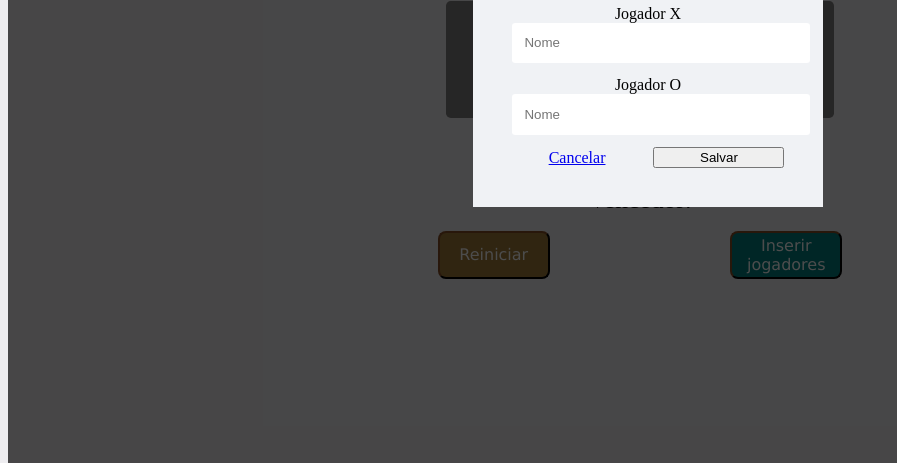
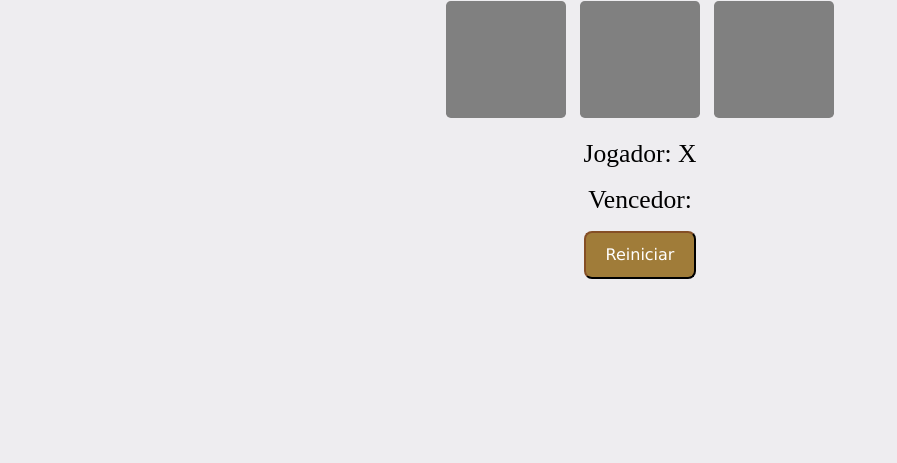
Before and after one commit to jeanwilk/dio-desafio-jogo-da-velha, a plain HTML site: page index.html in a window 1280 px wide. Shown: the part 337-800 px from the top of the page, without its empty margins (0-897 px from the left). Drawn offline with Linux system fonts and the light colour scheme.

Commit message:
Versão 1.0

```diff
--- a/index.html
+++ b/index.html
@@ -8,46 +8,7 @@
     <link rel="stylesheet" href="style.css">
 </head>
 <header>
-    <div class="modal-overlay">
-        <div class="modal">
-            <div id="form">
-                <h2>Insira os jogadores</h2>
-                <form action="" onsubmit="Form.submit(event)">
-                    <div class="input-group">
-                        <label
-                            class="sr-only"
-                            for="jogador-x">Jogador X</label>
-                        <input
-                            type="text"
-                            id="jogador-x"
-                            name="jogador-x"
-                            placeholder="Nome"
-                        />
-                    </div>
 
-                    <div class="input-group">
-                        <label
-                            class="sr-only"
-                            for="jogador-o">Jogador O</label>
-                        <input
-                            type="text"
-                            id="jogador-o"
-                            name="jogador-o"
-                            placeholder="Nome"
-                        />
-                    </div>
-
-                    <div class="input-group actions">
-                        <a
-                        onclick="Modal.close()"
-                        href="#"
-                        class="button cancel">Cancelar</a>
-                        <button>Salvar</button>
-                    </div>
-                </form>
-            </div>
-        </div>
-    </div>
 </header>
 
 <body>
@@ -83,17 +44,9 @@
         <label id="vencedor-selecionado"></label>
     </div>
 
-    <!--Botões-->
-    <div class="botoes">
-        <!--Botão reiniciar-->
-        <div>
-            <button id="reiniciar" onclick="reiniciar()">Reiniciar</button>
-        </div>
-
-        <div>
-            <!--Botão inserir jogadores-->
-            <button id="abrir-modal" onclick="Modal.open()  ">Inserir jogadores</button>
-        </div>
+    <!--Botão reiniciar-->
+    <div>
+        <button id="reiniciar" onclick="reiniciar()">Reiniciar</button>
     </div>
 </body>
 <script src="./velha.js"></script>
--- a/style.css
+++ b/style.css
@@ -1,70 +1,3 @@
-/* Modal ========================================================= */
-.modal-overlay {
-    width: 100%;
-    height: 100%;
-
-    background-color: rgba(0, 0, 0, 0.7);
-
-    position: fixed;
-    top: 0;
-
-    display: flex;
-    align-items: center;
-    justify-content: center;
-
-    opacity: 1;
-    visibility: visible;
-
-    z-index: 999;
-}
-
-.modal-overlay.active {
-    opacity: 0;
-    visibility: hidden;
-}
-
-.modal {
-    background: #f0f2f5;
-    padding: 2.4rem;
-    position: relative;
-    z-index: 1;
-}
-
-/* Form ========================================================= */
-#form {
-    max-width: 500px;
-}
-
-#form h2 {
-    margin-top: 0;
-}
-
-input {
-    border: none;
-    border-radius: 0.2rem;
-    padding: 0.8rem;
-    width: 100%;
-}
-
-.input-group {
-    margin-top: 0.8rem;
-}
-
-.input-group .help {
-    opacity: 0.4;
-}
-
-.input-group.actions {
-    display: flex;
-    justify-content: space-between;
-    align-items: center;
-}
-
-.input-group.actions .button,
-.input-group.actions button {
-    width: 48%;
-}
-
 /* Estilizar o body */
 body {
     text-align: center;
@@ -91,13 +24,6 @@ body {
     font-size: 1.6rem;
 }
 
-/* Estilizar os botões */
-.botoes {
-    display: flex;
-    justify-content: space-between;
-    margin: 0 23% 0;
-}
-
 /* Estilizar o botão reiniciar */
 #reiniciar {
     margin-top: 1rem;
@@ -111,26 +37,3 @@ body {
     border-radius: 0.5rem;
     border-color: rgb(49, 29, 14);
 }
-
-/* Estilizar o botão inserir jogadores */
-#abrir-modal {
-    margin-top: 1rem;
-    width: 7rem;
-    height: 3rem;
-    background: teal;
-    color: white;
-    font-size: 1rem;
-    font-family: Verdana, Geneva, Tahoma, sans-serif;
-    cursor: pointer;
-    border-radius: 0.5rem;
-    border-color: rgb(49, 29, 14);
-
-}
-
-/* Responsive ========================================================= */
-@media (min-width: 800px) {
-    .botoes {
-        display: flex;
-        justify-content: space-between;
-        margin: 0 34% 0;
-    }
--- a/velha.js
+++ b/velha.js
@@ -1,31 +1,3 @@
-// Adicionar ou remover a classe 'active' na classe 'modal-overlay'
-const Modal = {
-    open() {
-        // Abrir modal
-        // Adicionar a class active ao modal
-        document
-            .querySelector('.modal-overlay')
-            .classList
-            .remove('active')
-    },
-    close() {
-        // Fechar modal
-        // Remover a class active do modal
-        document
-            .querySelector('.modal-overlay')
-            .classList
-            .add('active')
-    }
-}
-
-const Form = {
-
-    submit(event) {
-        Modal.close()
-
-    }
-}
-
 // Jogo da Velha
 var jogador, vencedor = null;
 var jogadorSelecionado = document.getElementById('jogador-selecionado');
```
